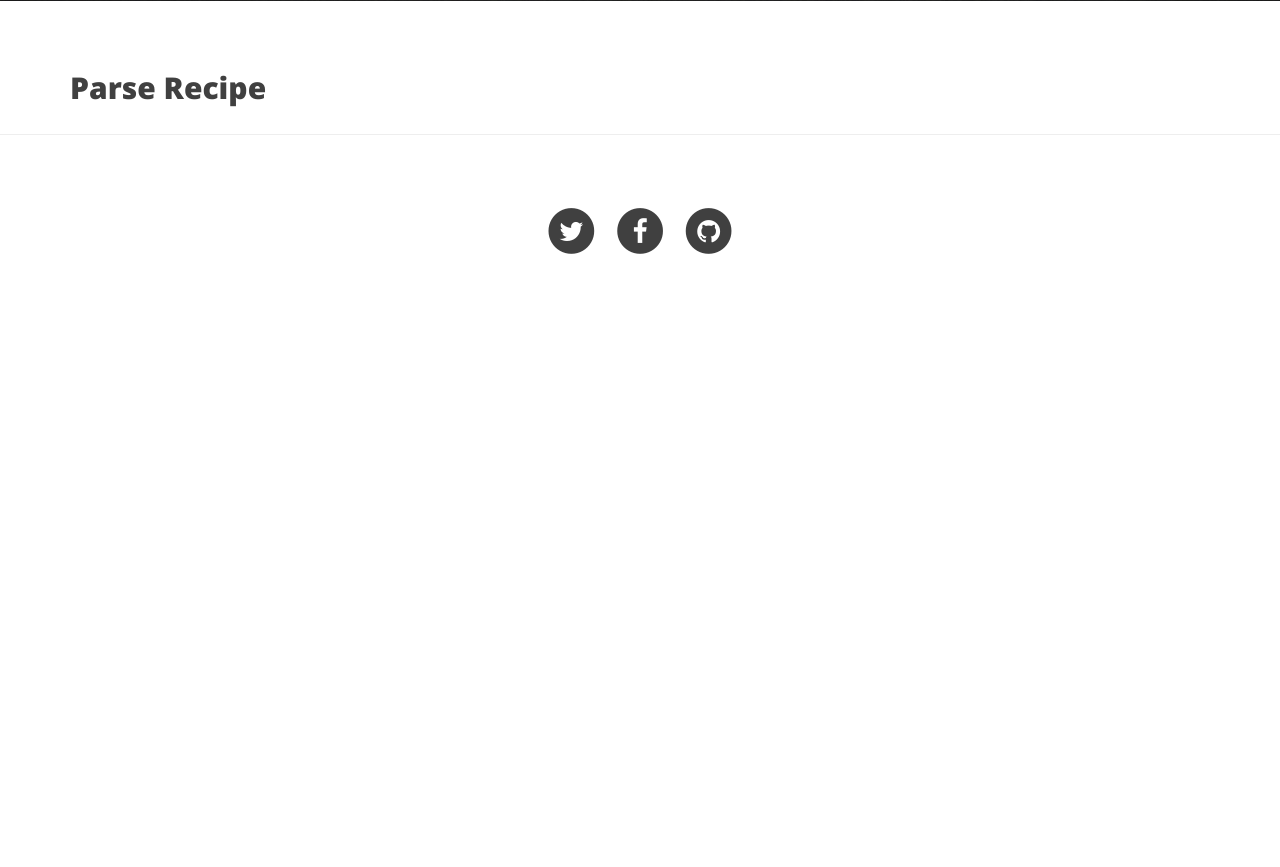
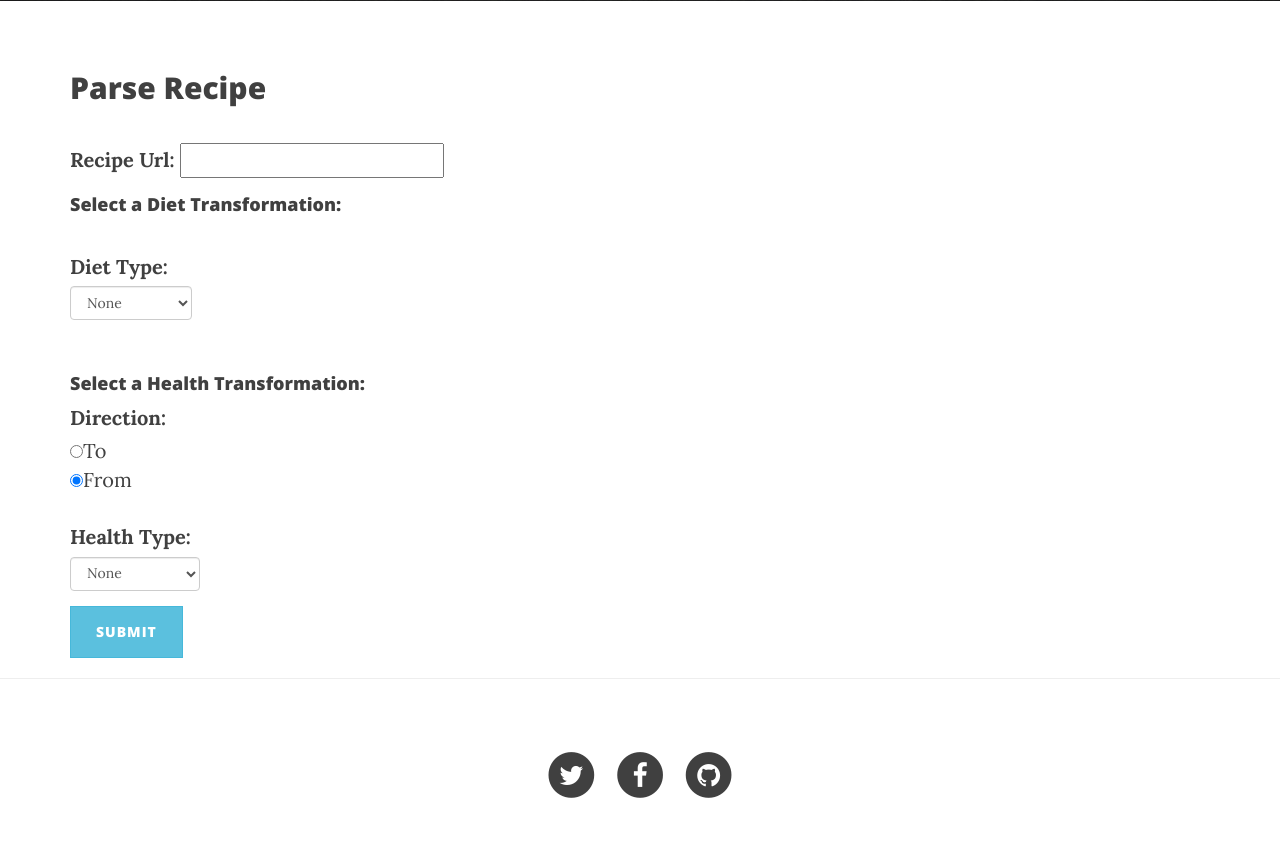
Before and after one commit to kapil1garg/eecs337-team3-project2, a Flask app: page /parse_recipes in a window 1280 px wide. Shown: the part 535-1402 px from the top of the page. Before the commit the page ends 789 px from the top, so only its background shows below. Run offline with Flask 2, Linux system fonts and the light colour scheme; some libraries are stand-ins or nearby versions.

Commit message:
adding updates. can now input recipe URL, choose diet type, chose health transformation. Results page shows those options and the parsed dictionary in raw form

```diff
--- a/app.py
+++ b/app.py
@@ -2,21 +2,71 @@ from flask import Flask, render_template, redirect, url_for, request, session, f
 from flask.ext.session import Session
 import os
 
+from local_parsing_work import *
+
 app = Flask(__name__)
+sess = Session()
 
 APP_ROOT = os.path.dirname(os.path.abspath(__file__))
+
+BASIC_INGREDIENTS = get_basic_ingredients()
 
 @app.route('/')
 def base():
 
 	return render_template('index.html')
 
-@app.route('/parse_recipes')
+@app.route('/parse_recipes', methods=['GET', 'POST'])
 def parse_recipes():
+
+	if request.method == 'POST':
+
+		# HERE is where we will do all of the parsing and transforming
+		recipeURL = request.form.get('recipe-url')
+		session['recipeURL'] = recipeURL
+
+		#dietDirection = request.form.get('diet-dir')
+		dietType = request.form.get('diet-opt')
+
+		#session['dietDirection'] = dietDirection
+		session['dietType'] = dietType
+
+
+		healthDirection = request.form.get('health-dir')
+		healthType = request.form.get('health-opt')
+
+		session['healthDirection'] = healthDirection
+		session['healthType'] = healthType
+
+
+		recipeText = get_recipetext_from_html(recipeURL)
+		recipeDict = get_parsed_recipe(recipeText, BASIC_INGREDIENTS)
+
+		session['recipeDict'] = recipeDict
+
+		return redirect(url_for('view_recipe'))
 
 	return render_template('parse_recipes.html')
 
+@app.route('/view_recipe')
+def view_recipe():
+
+	recipeURL = session['recipeURL']
+
+	recipeDict = session['recipeDict']
+
+	#dietDirection = session['dietDirection']
+	dietType = session['dietType']
+
+	healthDirection = session['healthDirection']
+	healthType = session['healthType']
+
+	return render_template('view_recipe.html', recipeURL=recipeURL, recipeDict=recipeDict, dietType=dietType, healthDirection=healthDirection, healthType=healthType)
+
 if __name__ == '__main__':
+	app.secret_key = 'tangerine prophet'
+	app.config['SESSION_TYPE'] = 'filesystem'
 
+	sess.init_app(app)
 	app.debug = True
 	app.run()
--- a/local_parsing_work.py
+++ b/local_parsing_work.py
@@ -169,11 +169,11 @@ def get_parsed_recipe(recipe, basic_ingredients):
 	return recipe
 
 def main():
-	basic_ingredients = get_basic_ingredients()
-	recipe = get_recipetext_from_html(URL[2])
-	print json.dumps(recipe, indent = 4)
-	recipe = get_parsed_recipe(recipe, basic_ingredients)
-	print json.dumps(recipe, indent = 4)
+	#basic_ingredients = get_basic_ingredients()
+	#recipe = get_recipetext_from_html(URL[2])
+	#print json.dumps(recipe, indent = 4)
+	#recipe = get_parsed_recipe(recipe, basic_ingredients)
+	#print json.dumps(recipe, indent = 4)
 
 	return
 
--- a/templates/parse_recipes.html
+++ b/templates/parse_recipes.html
@@ -1,8 +1,46 @@
 {% extends "base.html" %}
 {% block content %}
 
-    <div class="container">
-        <h2>Parse Recipe</h2>
-    </div>
+<div class="container">
+    <h2>Parse Recipe</h2>
+    <br>
+    <form id="recipe-form" action="" method="POST" enctype="multipart/form-data">
+		<div class="form-group">
+			<label for="recipe-url">Recipe Url:</label>
+				<input type="text" name="recipe-url"><br>
+		</div>
+		<div class="form-group">
+			<h4>Select a Diet Transformation:</h4>
+			<!--
+			<label for="diet-dir">Direction:</label><br>
+			<input type="radio" name="diet-dir" value="to" checked>To</input><br>
+			<input type="radio" name="diet-dir" value="from" checked>From</input><br><br>
+		-->
+			<br>
+			<label for="diet-opt">Diet Type:</label>
+			<select class="form-control" name="diet-opt" style="width:auto;">
+				<option value="none">None</option>
+				<option value="omnivore">Omnivore</option>
+				<option value="pescatarian">Pescatarian</option>
+				<option value="vegetarian">Vegetarian</option>
+				<option value="vegan">Vegan</option>
+			</select>
+		</div><br>
+	<div class="form-group">
+		<h4>Select a Health Transformation:</h4>
+		<label for="health-dir">Direction:</label><br>
+		<input type="radio" name="health-dir" value="to" checked>To</input><br>
+		<input type="radio" name="health-dir" value="from" checked>From</input><br><br>
+		<label for="health-opt">Health Type:</label>
+		<select class="form-control" name="health-opt" style="width:auto;">
+			<option value="none">None</option>
+			<option value="low-sodium">Low-Sodium</option>
+			<option value="low-fat">Low-Fat</option>
+			<option value="low-carb">Low-Carb</option>
+		</select>
+	</div>
+	<input type="submit" class="btn btn-info" value="submit">
+	</form>
+</div>
 
 {% endblock %}
```
Also changed, not shown: templates/view_recipe.html (added, +27 -0 lines).
